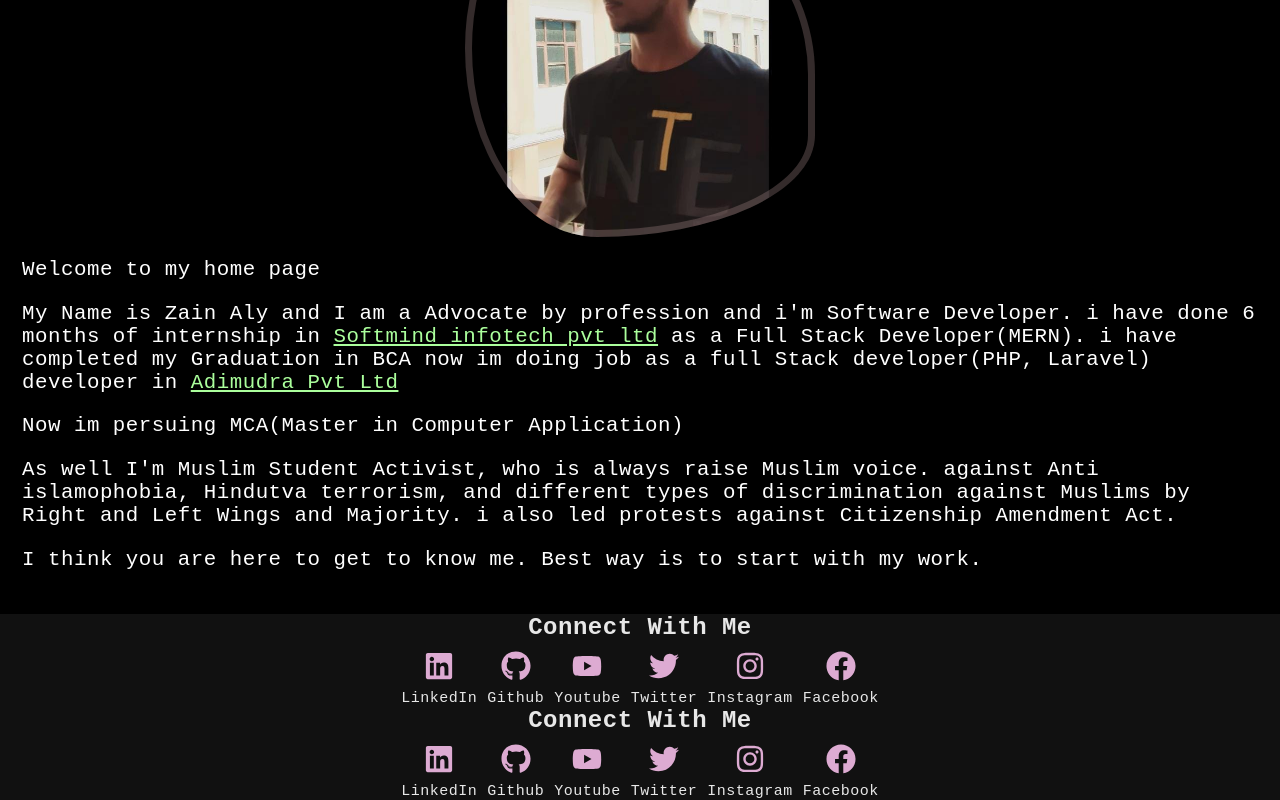
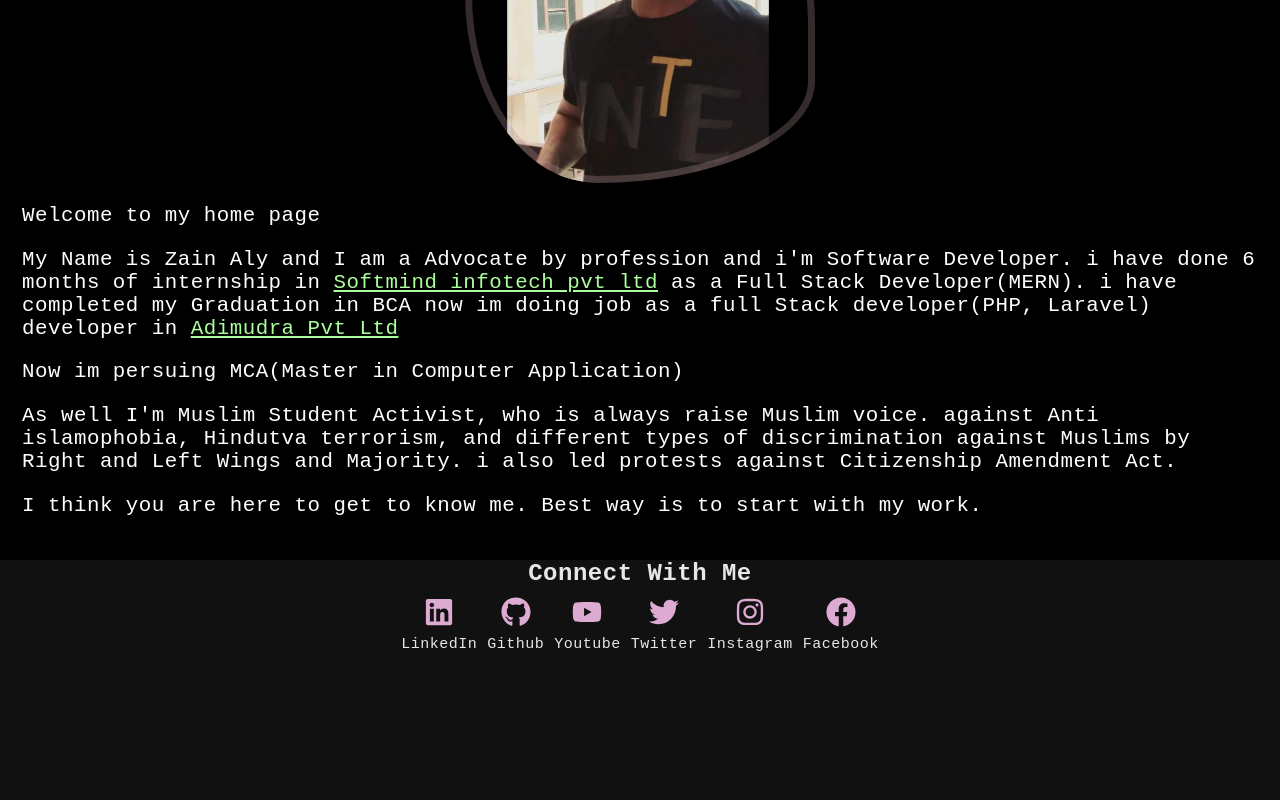
Before and after one commit to zainaly0/syedzainaly2024, a React (Vite) app: page / in a window 1280 px wide. Shown: the part 348-1148 px from the top of the page. After the commit the page ends 1001 px from the top, so only its background shows below. Built offline with nearby package versions, Linux system fonts and the light colour scheme; a web font is replaced by a local one.

Commit message:
header fixing, header showing two times

```diff
--- a/src/App.jsx
+++ b/src/App.jsx
@@ -8,9 +8,9 @@ function App() {
 
   return (
     <>
-     <header><Header /></header>
+     {/* <header><Header /></header> */}
     <main><Home /></main>
-    <footer><Footer /></footer>
+    {/* <footer><Footer /></footer> */}
     </>
   )
 }
```
